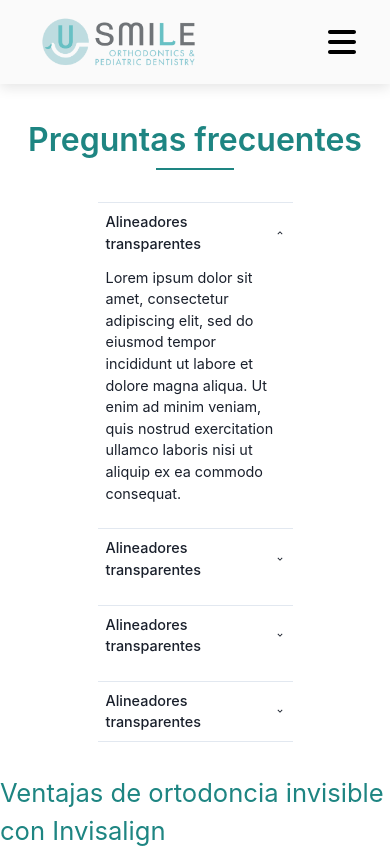
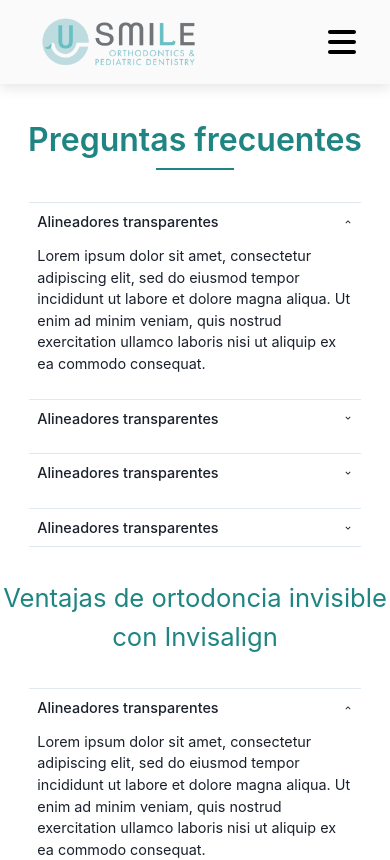
Before and after one commit to JAngelGC/u-smile-website, a Next.js app: page /preguntas-frecuentes in a window 390 px wide. Shown: the top 860 px of the page. Built offline with nearby package versions, Linux system fonts and the light colour scheme.

Commit message:
Media queries for faq accordion

```diff
--- a/src/components/faqPage/FaqAccordion.module.css
+++ b/src/components/faqPage/FaqAccordion.module.css
@@ -1,5 +1,5 @@
 .accordion {
-  min-height: 50vh;
+  min-height: 40vh;
   /* background-color: yellowgreen; */
   width: 50%;
   margin: 0 auto;
@@ -9,6 +9,8 @@
   display: flex;
   justify-content: center;
   align-items: center;
+  text-align: center;
+
   /* background-color: yellowgreen; */
 }
 
@@ -18,3 +20,45 @@
   padding-top: 2rem;
   padding-bottom: 4rem;
 }
+
+/**************************/
+/* BELOW 1344px /smaller desktops */
+/**************************/
+@media (max-width: 84em) {
+}
+
+/**************************/
+/* BELOW 1200px /landscape tablets */
+/**************************/
+@media (max-width: 75em) {
+}
+
+/**************************/
+/* BELOW 940px /  tablets */
+/**************************/
+@media (max-width: 59em) {
+  .accordion {
+    width: 80%;
+  }
+}
+
+/**************************/
+/* BELOW 700px /  smaller tablets */
+/**************************/
+@media (max-width: 44em) {
+}
+
+/**************************/
+/* BELOW 544px /  phones */
+/**************************/
+@media (max-width: 34em) {
+  .accordion {
+    width: 85%;
+  }
+}
+
+/**************************/
+/* BELOW 375px /  phones */
+/**************************/
+@media (max-width: 23em) {
+}
```
